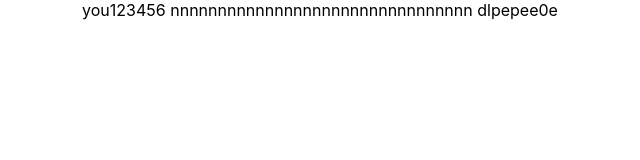
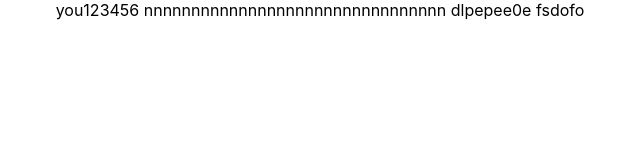
Before and after one commit to algnot/g03-react, a React (Create React App) app: page / in a window 1280 px wide. Shown: the top 160 px of the page, without its empty margins (320-960 px from the left). Built offline with nearby package versions, Linux system fonts and the light colour scheme.

Commit message:
new commit

```diff
--- a/src/App.js
+++ b/src/App.js
@@ -7,6 +7,7 @@ function App() {
      you123456
      nnnnnnnnnnnnnnnnnnnnnnnnnnnnnnnn
      dlpepee0e
+     fsdofo
     </div>
   );
 }
```
